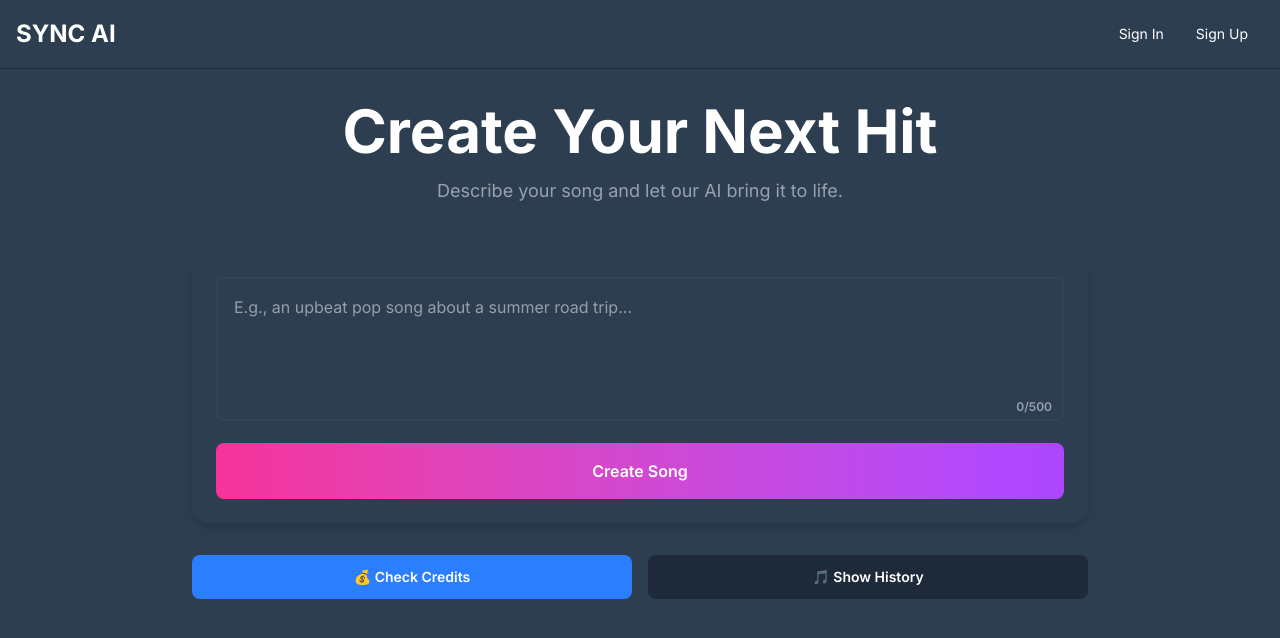
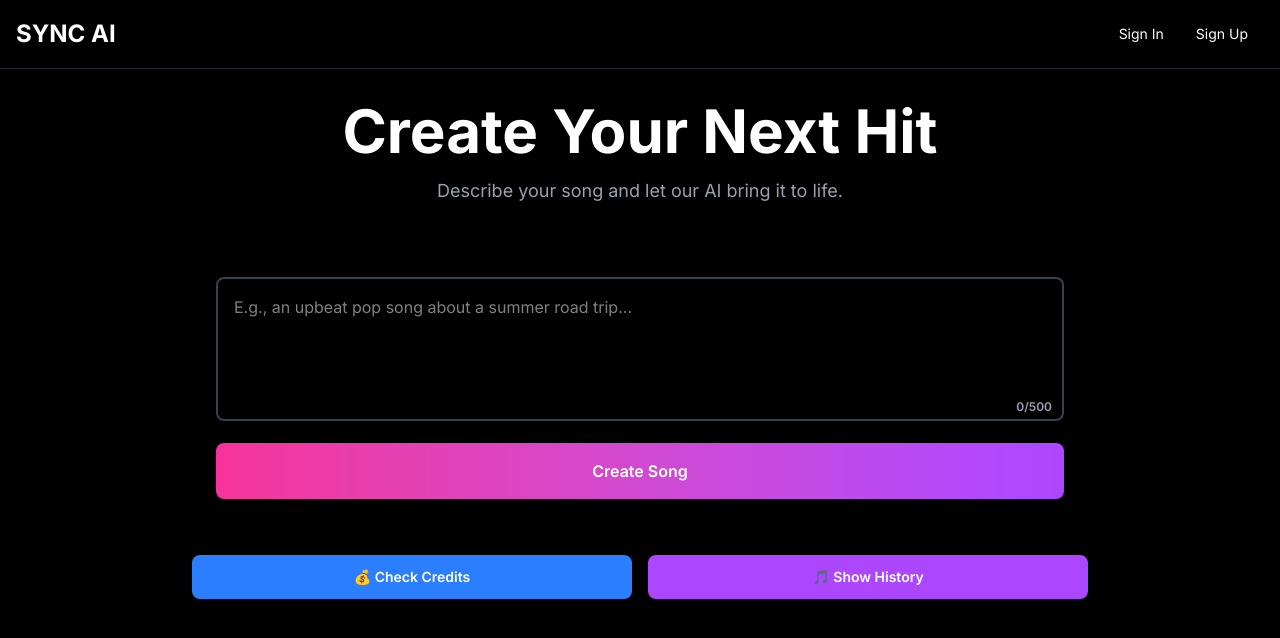
Before and after one commit to AjinkyaBhosle/Sync, a Next.js app: page / in a window 1280 px wide. Shown: the top 638 px of the page. Built offline with nearby package versions, Linux system fonts and the light colour scheme.

Commit message:
feat: Updated background color, button color, and cursor

```diff
--- a/app/globals.css
+++ b/app/globals.css
@@ -1,11 +1,12 @@
+
 @import "tailwindcss";
 @import url('https://fonts.googleapis.com/css2?family=Inter:wght@400;500;600;700&display=swap');
 
 :root {
-  --background: #2c3e50;
+  --background: #000000;
   --foreground: #ffffff;
-  --card-background: #34495e;
-  --input-background: #4a627a;
+  --card-background: #121212;
+  --input-background: #1f1f1f;
   --primary-accent: #ff4081;
   --secondary-accent: #ff80ab;
 }
--- a/app/page.tsx
+++ b/app/page.tsx
@@ -222,7 +222,7 @@ export default function Home() {
             <button
               onClick={generateSong}
               disabled={loading}
-              className="w-full bg-gradient-to-r from-pink-500 to-purple-500 text-white py-4 rounded-lg font-semibold hover:opacity-90 transition disabled:opacity-50 disabled:cursor-not-allowed"
+              className="w-full bg-gradient-to-r from-pink-500 to-purple-500 text-white py-4 rounded-lg font-semibold hover:opacity-90 transition disabled:opacity-50 disabled:cursor-not-allowed cursor-pointer"
             >
               {loading ? 'Generating...' : 'Create Song'}
             </button>
@@ -253,7 +253,7 @@ export default function Home() {
                 </audio>
                 <button
                   onClick={downloadSong}
-                  className="w-full bg-green-600 text-white py-3 rounded-lg font-semibold hover:bg-green-700 transition flex items-center justify-center space-x-2"
+                  className="w-full bg-green-600 text-white py-3 rounded-lg font-semibold hover:bg-green-700 transition flex items-center justify-center space-x-2 cursor-pointer"
                 >
                   <svg xmlns="http://www.w3.org/2000/svg" className="h-5 w-5" fill="none" viewBox="0 0 24 24" stroke="currentColor">
                     <path strokeLinecap="round" strokeLinejoin="round" strokeWidth={2} d="M4 16v1a3 3 0 003 3h10a3 3 0 003-3v-1m-4-4l-4 4m0 0l-4-4m4 4V4" />
@@ -266,13 +266,13 @@ export default function Home() {
 
           <div className="mt-8 flex gap-4">
             <button
-              className="flex-1 bg-blue-500 text-white py-3 px-4 rounded-lg font-semibold hover:bg-blue-600 transition text-sm"
+              className="flex-1 bg-blue-500 text-white py-3 px-4 rounded-lg font-semibold hover:bg-blue-600 transition text-sm cursor-pointer"
             >
               💰 Check Credits {credits !== null && `(${credits})`}
             </button>
             <button
               onClick={loadSongHistory}
-              className="flex-1 bg-gray-800 text-white py-3 px-4 rounded-lg font-semibold hover:bg-gray-700 transition text-sm"
+              className="flex-1 bg-purple-500 text-white py-3 px-4 rounded-lg font-semibold hover:bg-purple-600 transition text-sm cursor-pointer"
             >
               🎵 {showSongs ? 'Hide History' : 'Show History'}
             </button>
@@ -298,7 +298,7 @@ export default function Home() {
                           setSongTitle(song.title);
                           setShowSongs(false);
                         }}
-                        className="ml-4 px-4 py-2 bg-primary-accent text-white text-xs font-semibold rounded-full hover:bg-secondary-accent transition"
+                        className="ml-4 px-4 py-2 bg-primary-accent text-white text-xs font-semibold rounded-full hover:bg-secondary-accent transition cursor-pointer"
                       >
                         Play
                       </button>
```
